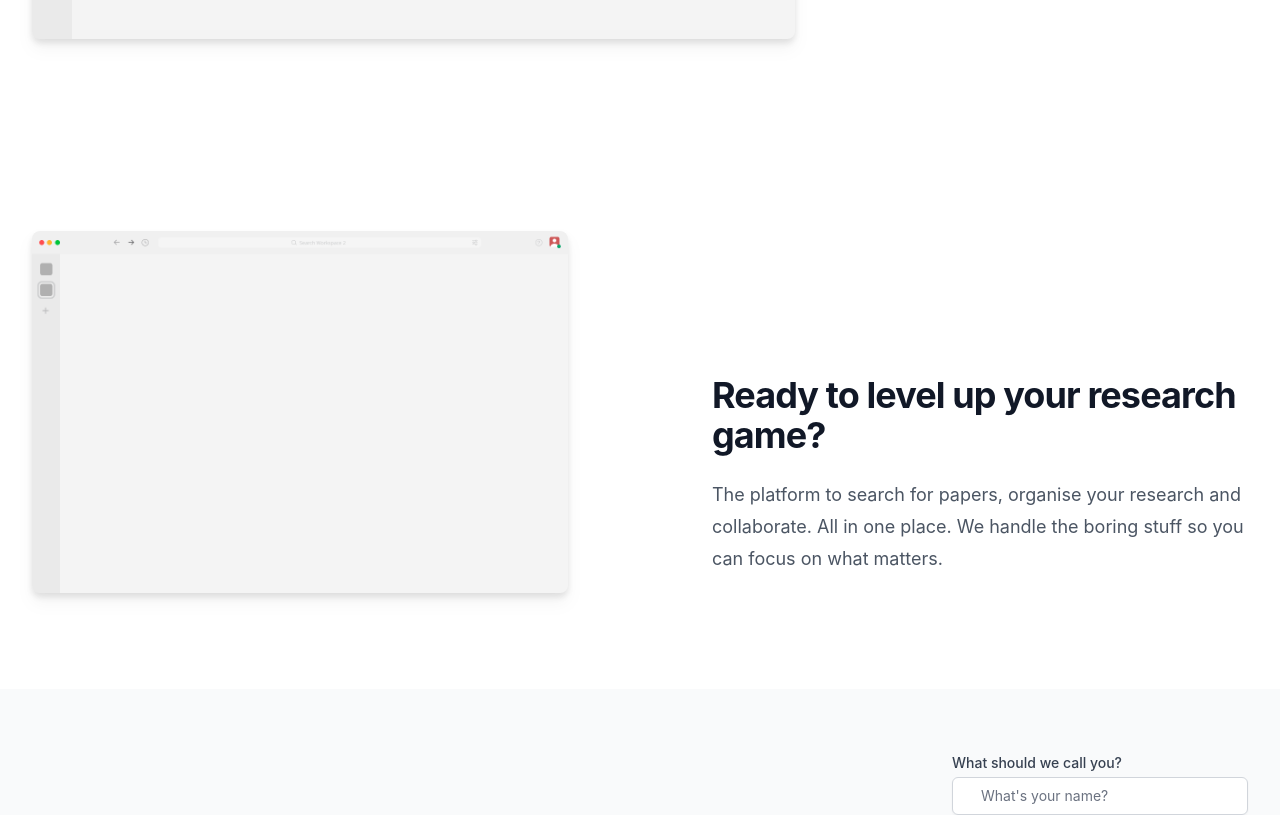
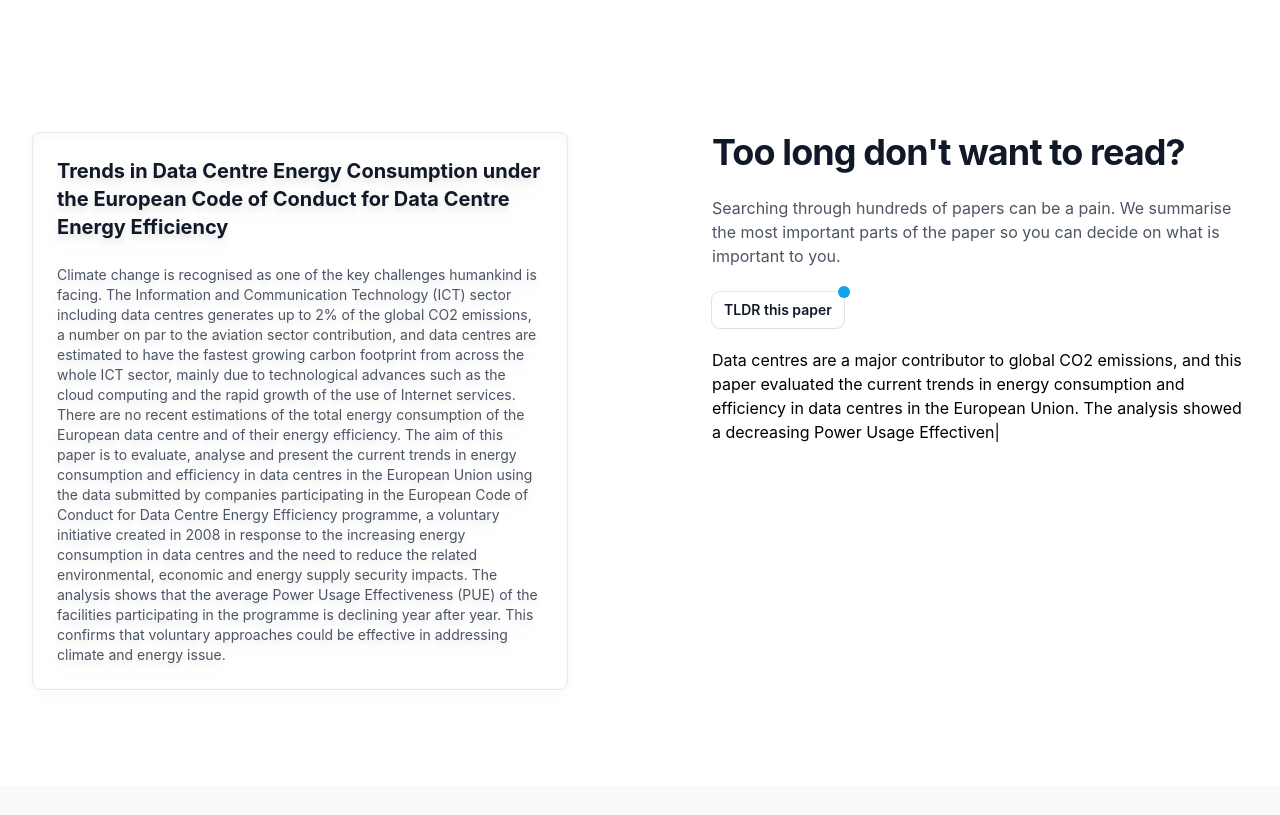
Before and after one commit to musdotdigital/san-pelligrino, a Next.js app: page / in a window 1280 px wide. Shown: the part 1320-2135 px from the top of the page. Built offline with nearby package versions, Linux system fonts and the light colour scheme.

Commit message:
update landing and show tldr fn

```diff
--- a/modules/WaitlistSignUp/index.tsx
+++ b/modules/WaitlistSignUp/index.tsx
@@ -1,8 +1,9 @@
 import React from 'react'
+
+import { SupabaseClient } from '@supabase/supabase-js'
 import { Formik, FormikHelpers } from 'formik'
-import { SupabaseClient } from '@supabase/supabase-js'
+import { object, string } from 'yup'
 
-import { object, string } from 'yup'
 import Input from '../../components/Input'
 import Select from '../../components/Select'
 import { setClassNames } from '../../utils/tailwindUtils'
@@ -117,10 +118,16 @@ const WatilistSignUp = ({ supabase }: { supabase: SupabaseClient }) => {
                         <div className="flex justify-center pt-4 ">
                             <button
                                 disabled={isSubmitting}
-                                className="w-full rounded-lg px-3 py-1.5 text-sm font-semibold leading- shadow-sm ring-1 ring-gray-900/10 hover:ring-gray-900/20"
                                 type="submit"
+                                className="w-full text-center flex relative rounded-lg px-3 py-1.5 text-sm font-semibold leading-6 text-gray-900 shadow-sm ring-1 ring-gray-900/10 hover:ring-gray-900/20"
                             >
                                 {status.success ? 'Signed Up!' : 'Notify Me'}
+                                <div className="absolute right-0 top-0 top-align -mt-1.5 -mr-1.5">
+                                    <span className="flex h-3 w-3">
+                                        <span className="animate-ping absolute inline-flex h-full w-full rounded-full bg-sky-400 opacity-75" />
+                                        <span className="relative inline-flex rounded-full h-3 w-3 bg-sky-500" />
+                                    </span>
+                                </div>
                             </button>
                         </div>
 
--- a/pages/index.tsx
+++ b/pages/index.tsx
@@ -3,6 +3,7 @@ import React, { useState } from 'react'
 import { Dialog } from '@headlessui/react'
 import { Bars3Icon, XMarkIcon } from '@heroicons/react/24/outline'
 import { createClient } from '@supabase/supabase-js'
+import Typed from 'react-typed'
 
 import HomeSearch from '../modules/HomeSearch/'
 import TwoColumnFeature from '../modules/TwoColumnFeature'
@@ -122,7 +123,7 @@ function Home() {
             </div>
             <main>
                 <div className="relative px-6 lg:px-8">
-                    <div className="mx-auto max-w-3xl pt-20 pb-20 sm:pb-32 sm:pt-48">
+                    <div className="mx-auto max-w-3xl pt-20 pb-20 sm:pb-24 sm:pt-48">
                         <div>
                             <div className="hidden sm:mb-8 sm:flex sm:justify-center">
                                 <div className="relative overflow-hidden rounded-full py-1.5 px-4 text-sm leading-6 ring-1 ring-gray-900/10 hover:ring-gray-900/20">
@@ -154,7 +155,7 @@ function Home() {
                 </div>
 
                 <TwoColumnFeature layout="2/3">
-                    <div className=" bg-gray-200 rounded-lg overflow-hidden drop-shadow-lg">
+                    <div className="rounded-lg overflow-hidden drop-shadow-lg">
                         <img
                             alt="/slide-one.png"
                             src={slideOne}
@@ -175,23 +176,67 @@ function Home() {
                 </TwoColumnFeature>
 
                 <TwoColumnFeature layout="1/2">
-                    <div className=" bg-gray-200 rounded-lg overflow-hidden drop-shadow-lg">
-                        <img
-                            alt="/slide-one.png"
-                            src={slideOne}
-                            className="group-hover:opacity-75"
-                            loading="lazy"
-                        />
+                    <div className="flex flex-row space-x-5">
+                        <div className="block p-6  rounded-lg drop-shadow-lg border border-gray-200">
+                            <h5 className="text-xl font-bold  text-gray-900 ">
+                                Trends in Data Centre Energy Consumption under the European Code of
+                                Conduct for Data Centre Energy Efficiency
+                            </h5>
+
+                            <p className="mt-6 text-sm text-gray-600 ">
+                                Climate change is recognised as one of the key challenges humankind
+                                is facing. The Information and Communication Technology (ICT) sector
+                                including data centres generates up to 2% of the global CO2
+                                emissions, a number on par to the aviation sector contribution, and
+                                data centres are estimated to have the fastest growing carbon
+                                footprint from across the whole ICT sector, mainly due to
+                                technological advances such as the cloud computing and the rapid
+                                growth of the use of Internet services. There are no recent
+                                estimations of the total energy consumption of the European data
+                                centre and of their energy efficiency. The aim of this paper is to
+                                evaluate, analyse and present the current trends in energy
+                                consumption and efficiency in data centres in the European Union
+                                using the data submitted by companies participating in the European
+                                Code of Conduct for Data Centre Energy Efficiency programme, a
+                                voluntary initiative created in 2008 in response to the increasing
+                                energy consumption in data centres and the need to reduce the
+                                related environmental, economic and energy supply security impacts.
+                                The analysis shows that the average Power Usage Effectiveness (PUE)
+                                of the facilities participating in the programme is declining year
+                                after year. This confirms that voluntary approaches could be
+                                effective in addressing climate and energy issue.
+                            </p>
+                        </div>
                     </div>
                     <div className="col-span-1">
-                        <h2 className="text-3xl font-bold tracking-tight text-gray-900 sm:text-4xl sm:mt-36">
-                            Ready to level up your research game?
+                        <h2 className="text-3xl font-bold tracking-tight text-gray-900 sm:text-4xl">
+                            Too long don't want to read?
                         </h2>
-                        <p className="mt-6 text-lg leading-8 text-gray-600 ">
-                            The platform to search for papers, organise your research and
-                            collaborate. All in one place. We handle the boring stuff so you can
-                            focus on what matters.
+                        <p className="mt-6 text-md pb-3 text-gray-600 ">
+                            Searching through hundreds of papers can be a pain. We summarise the
+                            most important parts of the paper so you can decide on what is important
+                            to you.
                         </p>
+                        <button
+                            onClick={() => {}}
+                            className="flex relative mt-3 rounded-lg px-3 py-1.5 text-sm font-semibold leading-6 text-gray-900 shadow-sm ring-1 ring-gray-900/10 hover:ring-gray-900/20"
+                        >
+                            TLDR this paper
+                            <div className="absolute right-0 top-0 top-align -mt-1.5 -mr-1.5">
+                                <span className="flex h-3 w-3">
+                                    <span className="animate-ping absolute inline-flex h-full w-full rounded-full bg-sky-400 opacity-75" />
+                                    <span className="relative inline-flex rounded-full h-3 w-3 bg-sky-500" />
+                                </span>
+                            </div>
+                        </button>
+                        <div className="pt-5">
+                            <Typed
+                                strings={[
+                                    'Data centres are a major contributor to global CO2 emissions, and this paper evaluated the current trends in energy consumption and efficiency in data centres in the European Union. The analysis showed a decreasing Power Usage Effectiveness (PUE), indicating that voluntary approaches can be effective in addressing climate and energy issues.'
+                                ]}
+                                typeSpeed={20}
+                            />
+                        </div>
                     </div>
                 </TwoColumnFeature>
 
```
Also changed, not shown: public/slide-one.png.
